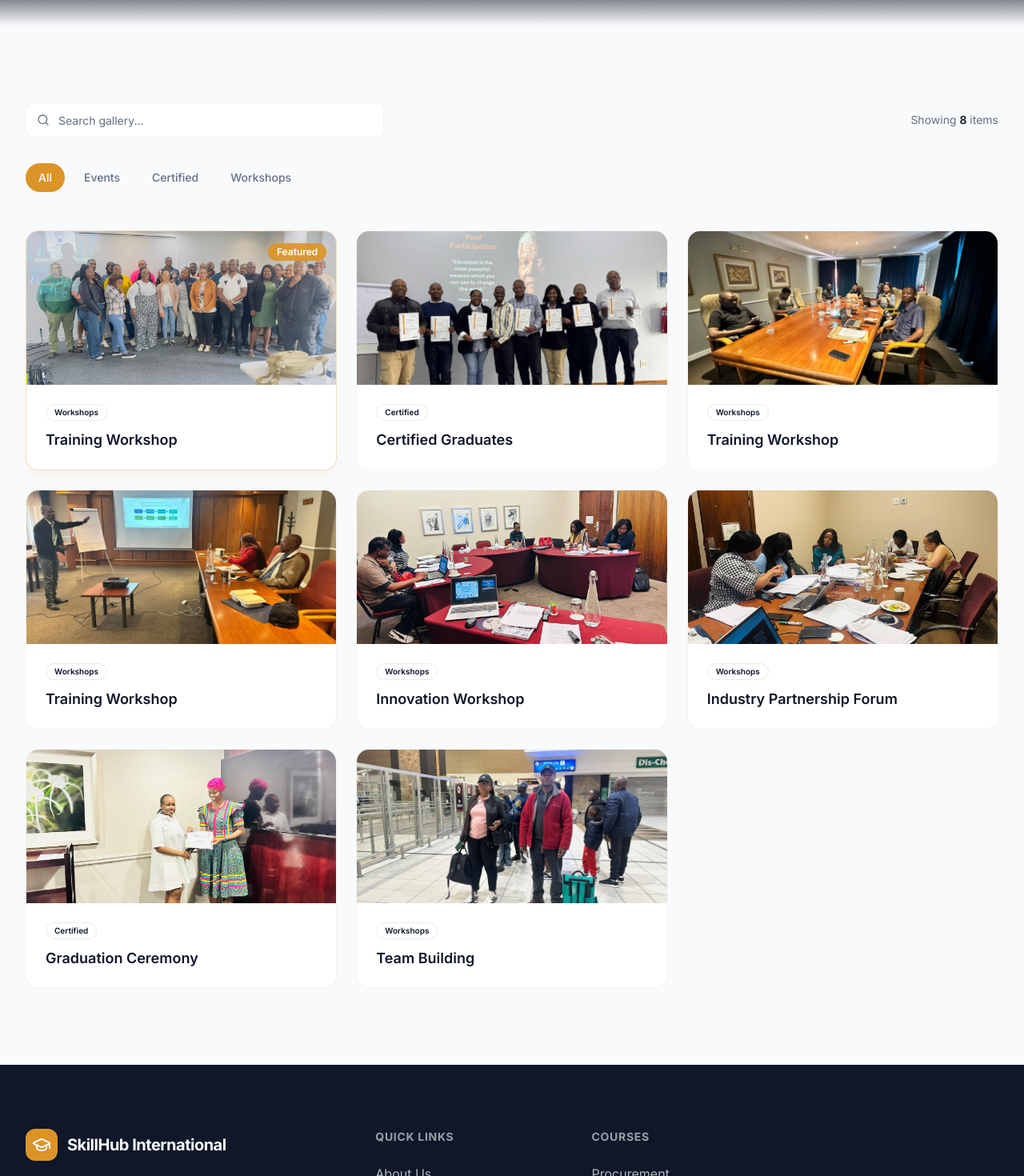
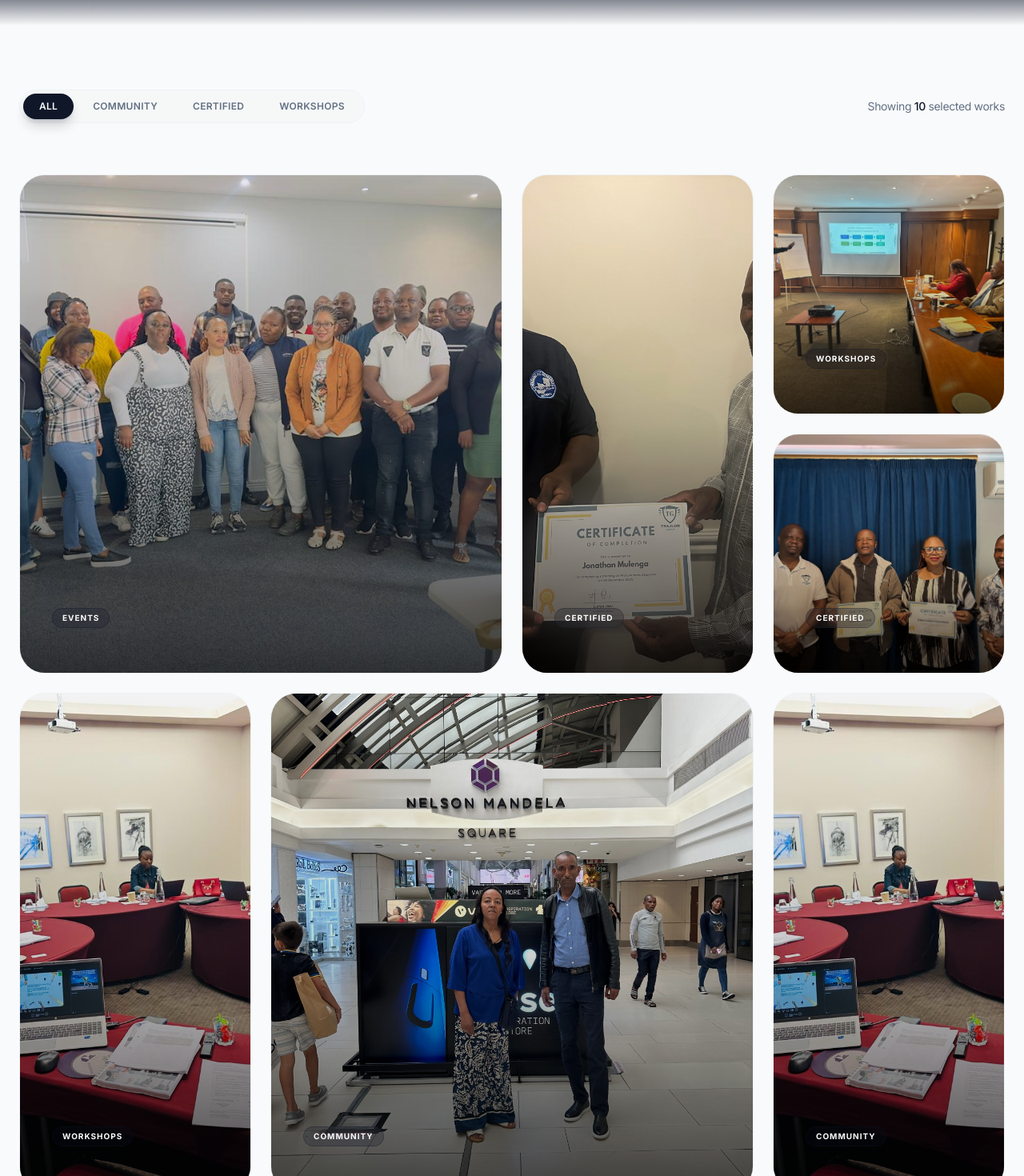
Before and after one commit to ftcaleb/skillhub-page-uo, a Next.js app: page /gallery in a window 1280 px wide. Shown: the part 420-1890 px from the top of the page at 80% size. Built offline with nearby package versions, Linux system fonts and the light colour scheme; a web font is replaced by a local one.

Commit message:
Edited the images context

```diff
--- a/app/gallery/page.tsx
+++ b/app/gallery/page.tsx
@@ -1,12 +1,13 @@
 import { Navbar } from "@/components/navbar"
 import { PageHeader } from "@/components/page-header"
 import { Footer } from "@/components/footer"
-import { GalleryGrid } from "@/components/gallery-grid"
+import { GalleryGrid } from "@/components/gallery/gallery-grid"
+import { CtaSection } from "@/components/cta-section"
 import type { Metadata } from "next"
 
 export const metadata: Metadata = {
     title: "Gallery | SkillHub International",
-    description: "Explore our campus life, workshops, and graduation ceremonies through our photo gallery.",
+    description: "Explore our campus life, workshops, and milestones through our premium editorial gallery.",
 }
 
 export default function GalleryPage() {
@@ -14,8 +15,8 @@ export default function GalleryPage() {
         <main>
             <Navbar />
             <PageHeader
-                title="Our Gallery"
-                description="A visual journey through our campus life, professional workshops, and milestones."
+                title="Visual Narrative"
+                description="Explore the moments that define our institutional excellence, from high-impact summits to state-of-the-art learning environments."
                 breadcrumbs={[
                     { label: "Home", href: "/" },
                     { label: "Gallery", href: "/gallery" },
@@ -24,6 +25,8 @@ export default function GalleryPage() {
 
             <GalleryGrid />
 
+            <CtaSection />
+
             <Footer />
         </main>
     )
--- a/components/gallery/gallery-grid.tsx
+++ b/components/gallery/gallery-grid.tsx
@@ -41,26 +41,27 @@ export function GalleryGrid() {
     }
 
     return (
-        <section className="py-16 lg:py-24 bg-background border-t border-border/40">
+        <section className="py-12 lg:py-20 bg-background">
             <div className="container px-4 md:px-6">
 
-                {/* Filters */}
-                <div className="flex flex-wrap items-center justify-center gap-2 mb-12">
+                {/* Filters - Minimalist approach */}
+                <div className="flex flex-col md:flex-row items-center justify-between gap-6 mb-16">
+                    <div className="flex flex-wrap items-center justify-center md:justify-start gap-1 p-1 bg-muted/50 rounded-full border border-border/40 backdrop-blur-sm">
                         {galleryCategories.map((category) => (
                             <button
                                 key={category}
                                 onClick={() => setFilter(category)}
                                 className={cn(
-                                "relative px-4 py-2 text-sm font-medium transition-colors rounded-full",
+                                    "relative px-5 py-2 text-xs font-semibold tracking-wide uppercase transition-all rounded-full",
                                     filter === category
                                         ? "text-primary-foreground"
-                                    : "text-muted-foreground hover:text-foreground hover:bg-muted"
+                                        : "text-muted-foreground hover:text-foreground"
                                 )}
                             >
                                 {filter === category && (
                                     <motion.div
                                         layoutId="gallery-filter"
-                                    className="absolute inset-0 bg-primary rounded-full"
+                                        className="absolute inset-0 bg-primary rounded-full shadow-lg shadow-primary/20"
                                         transition={{ type: "spring", bounce: 0.2, duration: 0.6 }}
                                     />
                                 )}
@@ -69,10 +70,15 @@ export function GalleryGrid() {
                         ))}
                     </div>
 
-                {/* Grid */}
+                    <div className="hidden md:block text-sm text-muted-foreground tracking-tight">
+                        Showing <span className="text-foreground font-medium">{filteredItems.length}</span> selected works
+                    </div>
+                </div>
+
+                {/* Grid - Refined Masonry-like Grid */}
                 <motion.div
                     layout
-                    className="grid grid-cols-1 md:grid-cols-2 lg:grid-cols-4 gap-4 auto-rows-[250px]"
+                    className="grid grid-cols-1 md:grid-cols-2 lg:grid-cols-4 gap-6 auto-rows-[300px]"
                 >
                     <AnimatePresence mode="popLayout">
                         {filteredItems.map((item, index) => (
@@ -88,9 +94,13 @@ export function GalleryGrid() {
 
                 {/* Empty State */}
                 {filteredItems.length === 0 && (
-                    <div className="text-center py-20">
-                        <p className="text-muted-foreground">No images found in this category.</p>
-                    </div>
+                    <motion.div
+                        initial={{ opacity: 0 }}
+                        animate={{ opacity: 1 }}
+                        className="text-center py-32 border border-dashed border-border/60 rounded-3xl"
+                    >
+                        <p className="text-muted-foreground text-lg italic">No visual records found in this category.</p>
+                    </motion.div>
                 )}
             </div>
 
--- a/components/gallery/image-card.tsx
+++ b/components/gallery/image-card.tsx
@@ -1,7 +1,7 @@
 import { useState } from "react"
 import { motion } from "motion/react"
 import Image from "next/image"
-import { Plus, MapPin } from "lucide-react"
+import { MapPin, Calendar, ArrowUpRight } from "lucide-react"
 import { GalleryItem } from "@/lib/gallery-data"
 import { cn } from "@/lib/utils"
 
@@ -12,54 +12,58 @@ interface ImageCardProps {
 }
 
 export function ImageCard({ item, onClick, priority = false }: ImageCardProps) {
-    const [isHovered, setIsHovered] = useState(false)
-
     return (
         <motion.div
             layout
-            initial={{ opacity: 0, y: 20 }}
-            animate={{ opacity: 1, y: 0 }}
-            exit={{ opacity: 0, scale: 0.95 }}
-            transition={{ duration: 0.4 }}
+            initial={{ opacity: 0, scale: 0.95 }}
+            animate={{ opacity: 1, scale: 1 }}
+            exit={{ opacity: 0, scale: 0.9 }}
+            transition={{ duration: 0.5, ease: [0.22, 1, 0.36, 1] }}
             className={cn(
-                "group relative cursor-pointer overflow-hidden rounded-xl bg-muted",
+                "group relative cursor-pointer overflow-hidden rounded-[2rem] bg-muted border border-border/40",
                 item.span === "large" ? "md:col-span-2 md:row-span-2" :
                     item.span === "medium" ? "md:col-span-1 md:row-span-2" : "md:col-span-1 md:row-span-1"
             )}
             onClick={onClick}
-            onMouseEnter={() => setIsHovered(true)}
-            onMouseLeave={() => setIsHovered(false)}
         >
-            {/* Image */}
-            <div className="absolute inset-0 h-full w-full transition-transform duration-700 ease-out group-hover:scale-105">
+            {/* Background Image with sophisticated scaling */}
+            <div className="absolute inset-0 h-full w-full transition-transform duration-[1.2s] cubic-bezier(0.22, 1, 0.36, 1) group-hover:scale-110">
                 <Image
                     src={item.src}
-                    alt={item.title}
+                    alt={item.category}
                     fill
-                    className="object-cover transition-opacity duration-300"
+                    className="object-cover"
                     priority={priority}
                     sizes="(max-width: 768px) 100vw, (max-width: 1200px) 50vw, 33vw"
                 />
             </div>
 
-            {/* Overlay Gradient */}
-            <div className="absolute inset-0 bg-gradient-to-t from-black/80 via-black/20 to-transparent opacity-60 transition-opacity duration-300 group-hover:opacity-80" />
+            {/* Premium Gradient Overlay */}
+            <div className="absolute inset-0 bg-gradient-to-t from-black/90 via-black/20 to-transparent opacity-80 transition-all duration-500 group-hover:opacity-100" />
 
-            {/* Hover Reveal Overlay (Full solid overlay on hover for premium feel, optional, sticking to gradient mostly) */}
-            <div className="absolute inset-0 bg-black/40 opacity-0 transition-opacity duration-300 group-hover:opacity-100" />
+            {/* Corner Decorative Accent */}
+            <div className="absolute top-6 right-6 p-2 rounded-full border border-white/20 bg-white/10 backdrop-blur-md opacity-0 transition-all duration-500 transform translate-x-4 -translate-y-4 group-hover:opacity-100 group-hover:translate-x-0 group-hover:translate-y-0">
+                <ArrowUpRight className="w-4 h-4 text-white" />
+            </div>
 
-            {/* Content */}
-            <div className="absolute inset-0 flex flex-col justify-end p-6">
-                <div className="translate-y-4 transform transition-transform duration-300 ease-out group-hover:translate-y-0">
-                    <div className="mb-2 flex items-center gap-2">
-                        <span className="inline-flex rounded-full bg-white/20 px-2 py-0.5 text-xs font-medium text-white backdrop-blur-sm border border-white/10">
+            {/* Content Container */}
+            <div className="absolute inset-0 flex flex-col justify-end p-8 lg:p-10">
+                <div className="space-y-4">
+                    {/* Glassmorphism Tag */}
+                    <div className="flex items-center gap-2 transform transition-transform duration-500 group-hover:-translate-y-2">
+                        <span className="inline-flex rounded-full bg-primary/20 backdrop-blur-xl px-3 py-1 text-[10px] font-bold uppercase tracking-widest text-primary-foreground border border-primary/30">
                             {item.category}
                         </span>
                     </div>
 
-                    <h3 className="text-xl font-semibold text-white mb-1">
-                        {item.title}
-                    </h3>
+                    {/* Editorial Typography */}
+                    <div className="transform transition-all duration-700 delay-100 group-hover:-translate-y-3">
+                        <h3 className="text-2xl lg:text-3xl font-bold text-white tracking-tight leading-none mb-3">
+                            {item.title}
+                        </h3>
+
+                    </div>
+
                 </div>
             </div>
         </motion.div>
--- a/components/gallery/lightbox.tsx
+++ b/components/gallery/lightbox.tsx
@@ -1,7 +1,7 @@
 "use client"
 
 import * as React from "react"
-import { X, ChevronLeft, ChevronRight } from "lucide-react"
+import { X, ChevronLeft, ChevronRight, MapPin, Calendar } from "lucide-react"
 import { motion, AnimatePresence } from "motion/react"
 import { Dialog, DialogContent, DialogClose, DialogTitle } from "@/components/ui/dialog"
 import { Button } from "@/components/ui/button"
@@ -42,35 +42,43 @@ export function Lightbox({
 
     return (
         <Dialog open={isOpen} onOpenChange={(open) => !open && onClose()}>
-            <DialogContent className="max-w-7xl w-full h-[90vh] p-0 bg-black/95 border-none shadow-none z-50 flex items-center justify-center overflow-hidden">
-                <DialogTitle className="sr-only">Viewing {item.title}</DialogTitle>
+            <DialogContent className="max-w-[100vw] w-full h-[100vh] p-0 bg-black/40 backdrop-blur-2xl border-none shadow-none z-50 flex items-center justify-center overflow-hidden">
+                <DialogTitle className="sr-only">Viewing {item.category}</DialogTitle>
 
-                <div className="relative w-full h-full flex items-center justify-center">
-                    {/* Close Button */}
+                <div className="relative w-full h-full flex flex-col items-center justify-center p-4 md:p-8">
+                    {/* Top Bar */}
+                    <div className="absolute top-0 left-0 right-0 h-24 px-6 md:px-10 flex items-center justify-between z-50">
+                        <div className="flex flex-col">
+                            <span className="text-[10px] font-bold uppercase tracking-[0.2em] text-primary mb-1">
+                                {item.category}
+                            </span>
+                        </div>
+
                         <DialogClose asChild>
                             <Button
                                 variant="ghost"
                                 size="icon"
-                            className="absolute top-4 right-4 z-50 text-white/70 hover:text-white hover:bg-white/10"
+                                className="h-12 w-12 rounded-full text-white/50 hover:text-white hover:bg-white/10 transition-colors"
                                 onClick={onClose}
                             >
                                 <X className="h-6 w-6" />
                                 <span className="sr-only">Close</span>
                             </Button>
                         </DialogClose>
+                    </div>
 
                     {/* Navigation Buttons */}
                     {hasPrev && (
                         <Button
                             variant="ghost"
                             size="icon"
-                            className="absolute left-4 z-50 text-white/70 hover:text-white hover:bg-white/10 h-12 w-12 rounded-full hidden md:flex"
+                            className="absolute left-6 z-50 text-white/40 hover:text-white hover:bg-white/10 h-16 w-16 rounded-full hidden md:flex transition-all"
                             onClick={(e) => {
                                 e.stopPropagation()
                                 onPrev()
                             }}
                         >
-                            <ChevronLeft className="h-8 w-8" />
+                            <ChevronLeft className="h-10 w-10" />
                             <span className="sr-only">Previous</span>
                         </Button>
                     )}
@@ -79,40 +87,33 @@ export function Lightbox({
                         <Button
                             variant="ghost"
                             size="icon"
-                            className="absolute right-4 z-50 text-white/70 hover:text-white hover:bg-white/10 h-12 w-12 rounded-full hidden md:flex"
+                            className="absolute right-6 z-50 text-white/40 hover:text-white hover:bg-white/10 h-16 w-16 rounded-full hidden md:flex transition-all"
                             onClick={(e) => {
                                 e.stopPropagation()
                                 onNext()
                             }}
                         >
-                            <ChevronRight className="h-8 w-8" />
+                            <ChevronRight className="h-10 w-10" />
                             <span className="sr-only">Next</span>
                         </Button>
                     )}
 
-                    {/* Image Container */}
+                    {/* Image & Description Container */}
                     <AnimatePresence mode="wait">
                         <motion.div
                             key={item.id}
-                            initial={{ opacity: 0, scale: 0.9 }}
-                            animate={{ opacity: 1, scale: 1 }}
-                            exit={{ opacity: 0, scale: 0.9 }}
-                            transition={{ duration: 0.2 }}
-                            className="relative w-full h-full p-4 md:p-12 flex flex-col items-center justify-center"
+                            initial={{ opacity: 0, scale: 0.95, y: 20 }}
+                            animate={{ opacity: 1, scale: 1, y: 0 }}
+                            exit={{ opacity: 0, scale: 1.05, y: -20 }}
+                            transition={{ duration: 0.6, ease: [0.22, 1, 0.36, 1] }}
+                            className="relative w-full max-w-5xl flex flex-col items-center gap-8"
                         >
-                            <div className="relative max-w-full max-h-[85vh] overflow-hidden rounded-md">
+                            <div className="relative w-full aspect-[4/3] md:aspect-[16/10] max-h-[65vh] overflow-hidden rounded-[2.5rem] shadow-[0_40px_100px_rgba(0,0,0,0.8)] border border-white/10 bg-muted/20">
                                 <img
                                     src={item.src}
-                                    alt={item.title}
-                                    className="max-w-full max-h-[85vh] object-contain shadow-2xl"
+                                    alt={item.category}
+                                    className="w-full h-full object-contain md:object-cover"
                                 />
-                            </div>
-
-                            <div className="absolute bottom-8 left-0 right-0 text-center text-white px-4">
-                                <h3 className="text-xl font-semibold mb-1">{item.title}</h3>
-                                <div className="flex items-center justify-center gap-2 text-sm text-white/70">
-                                    <span>{item.category}</span>
-                                </div>
                             </div>
                         </motion.div>
                     </AnimatePresence>
--- a/lib/gallery-data.ts
+++ b/lib/gallery-data.ts
@@ -2,85 +2,70 @@ export interface GalleryItem {
     id: string
     src: string
     category: string
-    title: string
-    location?: string
-    year?: string
     span?: "small" | "medium" | "large"
 }
 
-export const galleryCategories = ["All", "Events", "Training", "Facilities", "Community"]
+export const galleryCategories = ["All", "Community", "Certified", "Workshops",]
 
 export const galleryItems: GalleryItem[] = [
     {
         id: "1",
         src: "/asset/bgimg2.jpeg",
         category: "Events",
-        title: "Annual Procurement Summit",
-        location: "Sandton, South Africa",
-        year: "2025",
         span: "large"
     },
     {
         id: "2",
         src: "/asset/img1.jpeg",
-        category: "Training",
-        title: "Executive Leadership Workshop",
-        location: "Dubai, UAE",
-        year: "2025",
+        category: "Certified",
         span: "medium"
     },
     {
         id: "3",
-        src: "/asset/img2.jpeg",
-        category: "Community",
-        title: "Graduation Ceremony",
-        location: "Cape Town",
-        year: "2024",
+        src: "/asset/img9.jpeg",
+        category: "Workshops",
         span: "small"
     },
     {
         id: "4",
-        src: "/asset/img3.jpeg",
-        category: "Facilities",
-        title: "Modern Training Center",
-        location: "Johannesburg",
-        year: "2024",
+        src: "/asset/img11.jpeg",
+        category: "Certified",
         span: "small"
     },
     {
         id: "5",
-        src: "/asset/img4.jpeg",
-        category: "Training",
-        title: "Supply Chain Simulation",
-        location: "Durban",
-        year: "2025",
+        src: "/asset/img15.jpeg",
+        category: "Workshops",
         span: "medium"
     },
     {
         id: "6",
         src: "/asset/img5.jpeg",
-        category: "Events",
-        title: "Global Logistics Conference",
-        location: "London, UK",
-        year: "2025",
+        category: "Community",
         span: "large"
     },
     {
+        id: "5",
+        src: "/asset/img15.jpeg",
+        category: "Community",
+        span: "medium"
+    },
+    {
         id: "7",
-        src: "/asset/img6.jpeg",
+        src: "/asset/img16.jpeg",
         category: "Community",
-        title: "Alumni Networking Night",
-        location: "Sandton",
-        year: "2024",
+        span: "small"
+    },
+    {
+        id: "5",
+        src: "/asset/img17.jpeg",
+        category: "Certified",
         span: "small"
     },
     {
         id: "8",
         src: "/asset/img7.jpeg",
         category: "Facilities",
-        title: "Interactive Lecture Hall",
-        location: "Sandton",
-        year: "2024",
         span: "medium"
     }
 ]
```
Lines whose indentation alone changed are shown as unchanged.
